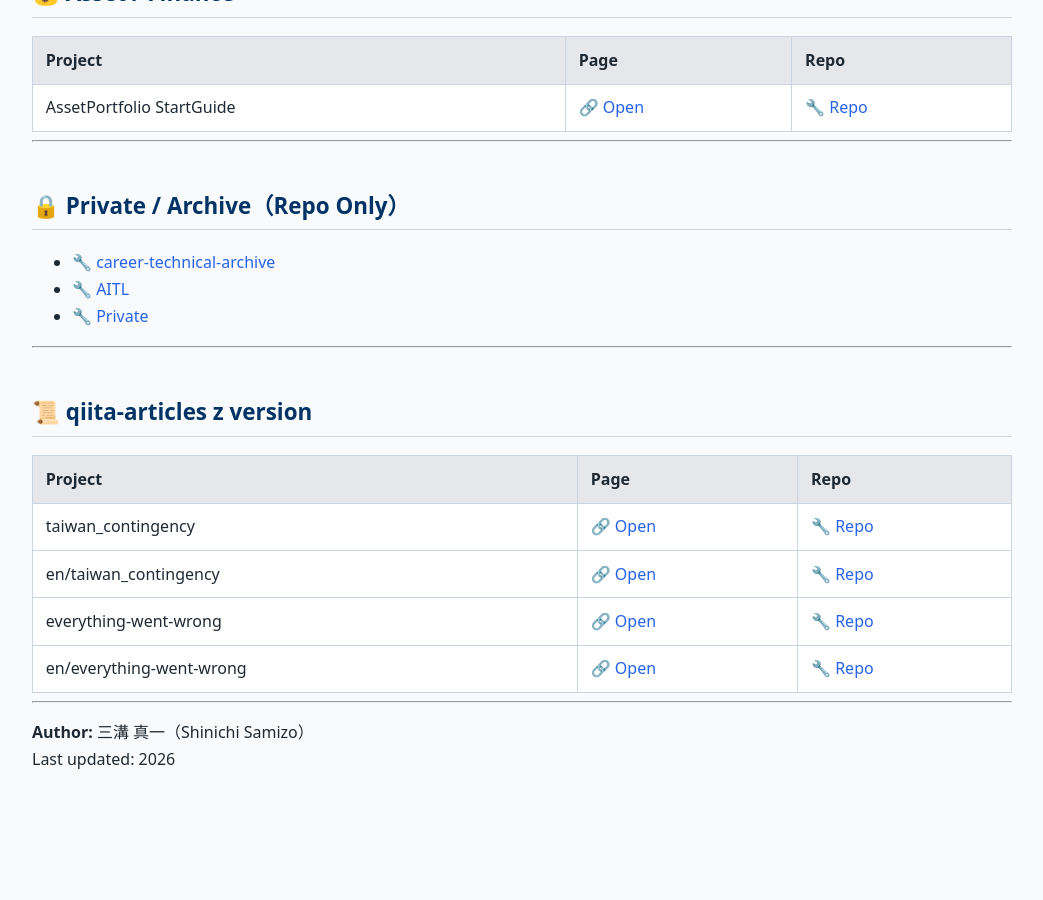
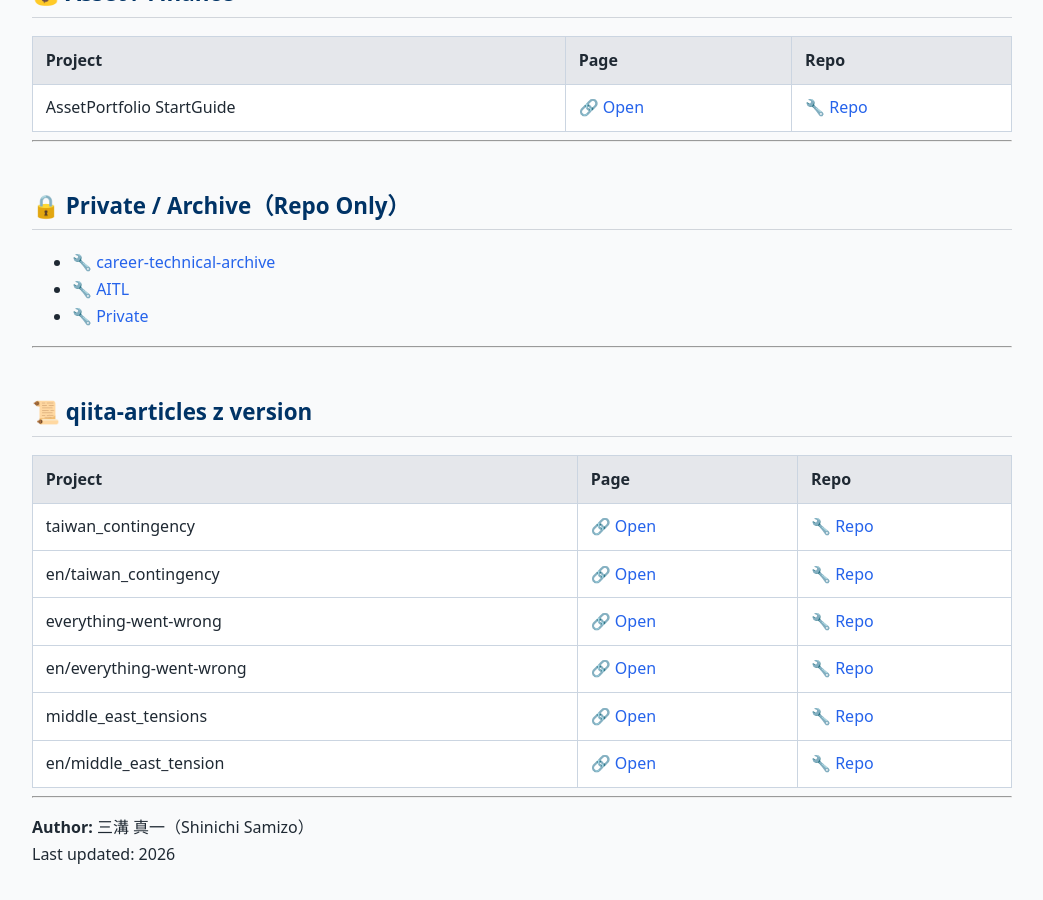
Before and after one commit to Samizo-AITL/Samizo-AITL.github.io, a Jekyll site: the page built from repo-index.md, in a window 1280 px wide and 900 px high, scrolled down 4430 px. Shown: the whole window, without its empty margins (118-1161 px from the left). Built offline with Jekyll 4.4.1, drawn with Linux system fonts in a browser that asks for light colours; before the commit the page ends 5236 px from its top, so only the background shows below that.

Commit message:
Update repo-index.md

```diff
--- a/repo-index.md
+++ b/repo-index.md
@@ -169,6 +169,8 @@ Samizo-AITL における **全リポジトリ横断リンク集**
 | en/taiwan_contingency    | 🔗 [Open](https://samizo-aitl.github.io/qiita-articles/articles/en/Z01_taiwan_contingency.html) | 🔧 [Repo](https://github.com/Samizo-AITL/qiita-articles/tree/main/articles/en) |
 | everything-went-wrong    | 🔗 [Open](https://samizo-aitl.github.io/qiita-articles/articles/Z02_everything-went-wrong.html) | 🔧 [Repo](https://github.com/Samizo-AITL/qiita-articles/tree/main/articles) |
 | en/everything-went-wrong | 🔗 [Open](https://samizo-aitl.github.io/qiita-articles/articles/en/Z02_everything-went-wrong.html) | 🔧 [Repo](https://github.com/Samizo-AITL/qiita-articles/tree/main/articles/en) |
+| middle_east_tensions     | 🔗 [Open](https://samizo-aitl.github.io/qiita-articles/articles/Z03_middle_east_tensions.html) | 🔧 [Repo](https://github.com/Samizo-AITL/qiita-articles/tree/main/articles) |
+| en/middle_east_tension   | 🔗 [Open](https://samizo-aitl.github.io/qiita-articles/articles/en/Z03_middle_east_tensions.html) | 🔧 [Repo](https://github.com/Samizo-AITL/qiita-articles/tree/main/articles/en) |
 
 ---
 
```
